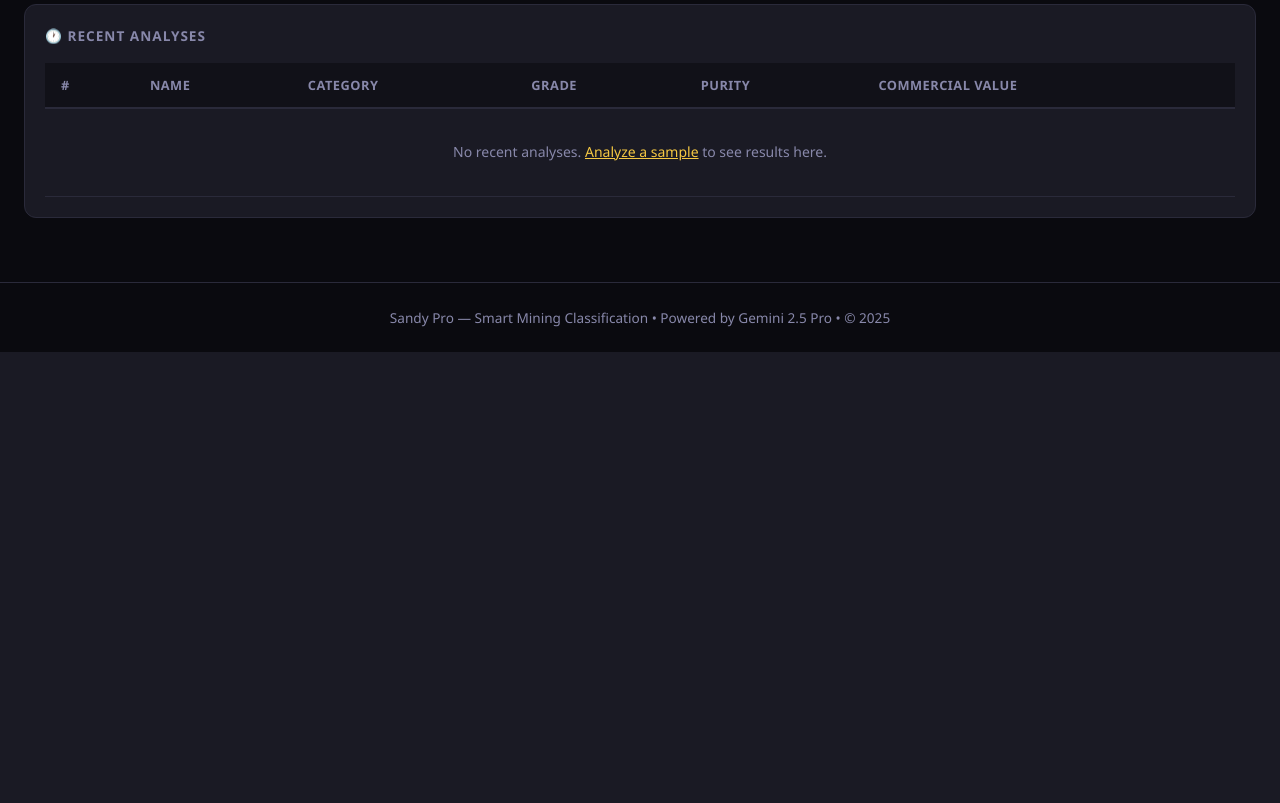
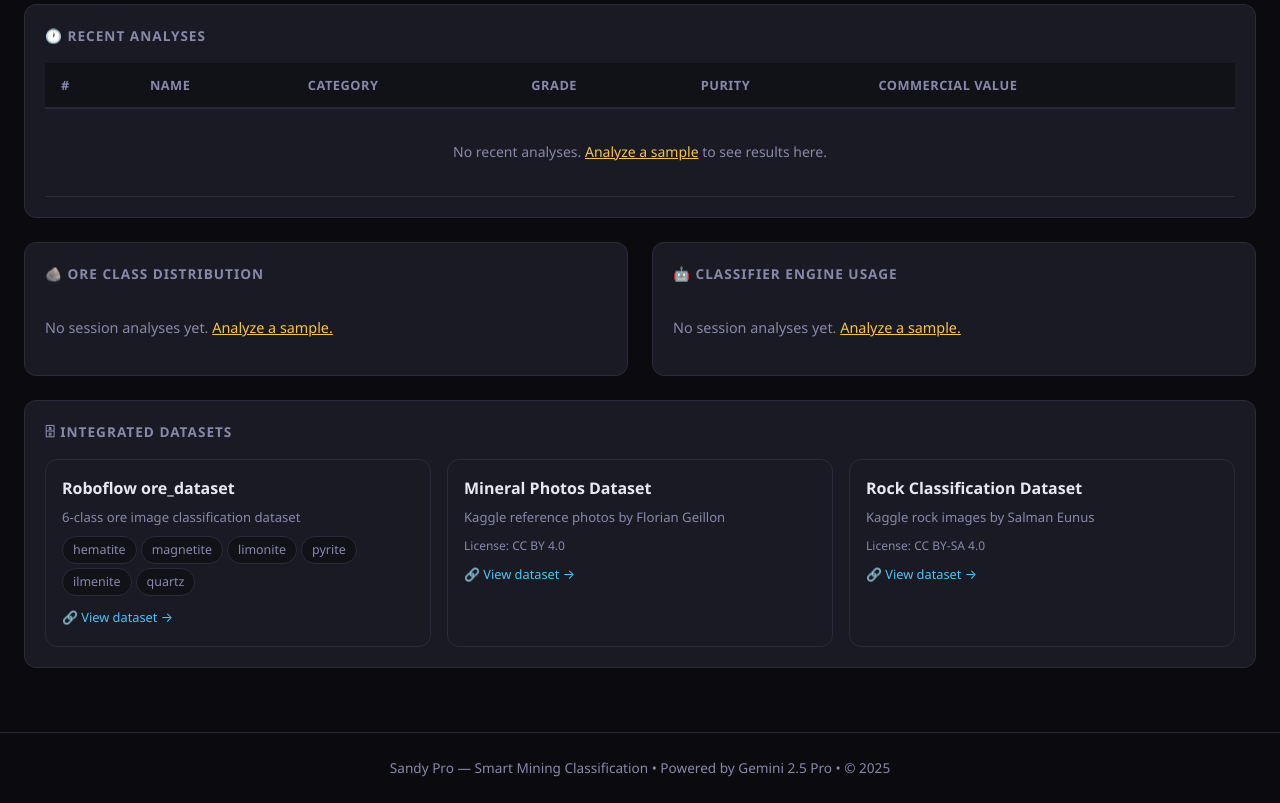
Before and after one commit to tejaslakshmangith/sandy-pro, a Flask app: page /dashboard in a window 1280 px wide. Shown: the part 1061-1864 px from the top of the page. Before the commit the page ends 1413 px from the top, so only its background shows below. Run offline with Flask 3, Linux system fonts and the light colour scheme; data that the repository does not hold is empty.

Commit message:
Implement ore classification UI, mineral metadata, dashboard stats, and reference library
Co-authored-by: tejaslakshmangith <238832907+tejaslakshmangith@users.noreply.github.com>

```diff
--- a/backend/routes/dashboard.py
+++ b/backend/routes/dashboard.py
@@ -1,4 +1,6 @@
 """Dashboard route — GET /api/dashboard/stats."""
+
+from collections import Counter
 
 from flask import Blueprint, jsonify, session
 
@@ -21,4 +23,39 @@ def stats():
     recent = session.get("analyses_history", [])
     data["recent_analyses"] = recent[-10:]  # last 10
 
+    # Ore class distribution (from Roboflow roboflow_class field)
+    ore_class_counts = Counter(
+        r.get("roboflow_class") or r.get("name", "unknown")
+        for r in recent
+    )
+    data["ore_class_distribution"] = dict(ore_class_counts)
+
+    # Classifier source distribution
+    source_counts = Counter(
+        r.get("classifier_source", "unknown") for r in recent
+    )
+    data["classifier_source_distribution"] = dict(source_counts)
+
+    # Integrated dataset sources
+    data["dataset_sources"] = [
+        {
+            "name": "Roboflow ore_dataset",
+            "description": "6-class ore image classification dataset",
+            "url": "https://universe.roboflow.com/",
+            "classes": ["hematite", "magnetite", "limonite", "pyrite", "ilmenite", "quartz"],
+        },
+        {
+            "name": "Mineral Photos Dataset",
+            "description": "Kaggle reference photos by Florian Geillon",
+            "url": "https://www.kaggle.com/datasets/floriangeillon/mineral-photos",
+            "license": "CC BY 4.0",
+        },
+        {
+            "name": "Rock Classification Dataset",
+            "description": "Kaggle rock images by Salman Eunus",
+            "url": "https://www.kaggle.com/datasets/salmaneunus/rock-classification",
+            "license": "CC BY-SA 4.0",
+        },
+    ]
+
     return jsonify(data)
--- a/static/js/dashboard.js
+++ b/static/js/dashboard.js
@@ -128,12 +128,77 @@
         tbody.innerHTML = recent.map((r, i) => `
           <tr>
             <td>${i + 1}</td>
-            <td>${r.specific_name || '—'}</td>
+            <td>${r.name || r.specific_name || '—'}</td>
             <td><span class="badge badge-${(r.category||'').toLowerCase()}">${r.category || '—'}</span></td>
             <td style="color:${GRADE_COLORS[(r.quality_grade||'').toUpperCase()]||'#888'};font-weight:700;">${r.quality_grade || '—'}</td>
             <td>${r.purity_percentage != null ? parseFloat(r.purity_percentage).toFixed(1) + '%' : '—'}</td>
             <td>${r.commercial_value || '—'}</td>
           </tr>
+        `).join('');
+      }
+
+      // Ore class distribution chart
+      const oreClassDist = data.ore_class_distribution || {};
+      if (Object.keys(oreClassDist).length) {
+        el('ore-class-empty').style.display = 'none';
+        el('ore-class-chart-wrap').style.display = 'block';
+        const oreColors = ['#ff6b35','#4fc3f7','#f5c842','#00ff88','#cc2200','#ff8800'];
+        new Chart(el('chart-ore-class'), {
+          type: 'doughnut',
+          data: {
+            labels: Object.keys(oreClassDist).map(k => k.charAt(0).toUpperCase() + k.slice(1)),
+            datasets: [{
+              data: Object.values(oreClassDist),
+              backgroundColor: Object.keys(oreClassDist).map((_, i) => oreColors[i % oreColors.length]),
+              borderColor: '#1a1a24',
+              borderWidth: 3,
+            }],
+          },
+          options: {
+            responsive: true,
+            maintainAspectRatio: false,
+            plugins: { legend: { position: 'right', labels: { padding: 16, font: { size: 12 } } } },
+          },
+        });
+      }
+
+      // Classifier engine usage chart
+      const engineDist = data.classifier_source_distribution || {};
+      if (Object.keys(engineDist).length) {
+        el('engine-empty').style.display = 'none';
+        el('engine-chart-wrap').style.display = 'block';
+        const engineLabels = { roboflow: '🤖 Roboflow', gemini: '✨ Gemini AI', ml_fallback: '🔬 ML Model', unknown: '❓ Unknown' };
+        const engineColors = { roboflow: '#4fc3f7', gemini: '#f5c842', ml_fallback: '#ff6b35', unknown: '#888' };
+        new Chart(el('chart-engine'), {
+          type: 'doughnut',
+          data: {
+            labels: Object.keys(engineDist).map(k => engineLabels[k] || k),
+            datasets: [{
+              data: Object.values(engineDist),
+              backgroundColor: Object.keys(engineDist).map(k => engineColors[k] || '#888'),
+              borderColor: '#1a1a24',
+              borderWidth: 3,
+            }],
+          },
+          options: {
+            responsive: true,
+            maintainAspectRatio: false,
+            plugins: { legend: { position: 'right', labels: { padding: 16, font: { size: 12 } } } },
+          },
+        });
+      }
+
+      // Integrated dataset sources
+      const sources = data.dataset_sources || [];
+      if (sources.length) {
+        el('dataset-sources-grid').innerHTML = sources.map(s => `
+          <div class="card" style="padding:1rem;">
+            <div style="font-weight:700;color:var(--text-primary);margin-bottom:0.35rem;">${s.name}</div>
+            <div style="font-size:0.82rem;color:var(--text-muted);margin-bottom:0.5rem;">${s.description || ''}</div>
+            ${s.classes ? `<div style="display:flex;flex-wrap:wrap;gap:4px;margin-bottom:0.5rem;">${s.classes.map(c=>`<span class="tag">${c}</span>`).join('')}</div>` : ''}
+            ${s.license ? `<div style="font-size:0.75rem;color:var(--text-muted);margin-bottom:0.35rem;">License: ${s.license}</div>` : ''}
+            <a href="${s.url}" target="_blank" rel="noopener" style="font-size:0.8rem;color:var(--accent-blue);text-decoration:none;">🔗 View dataset →</a>
+          </div>
         `).join('');
       }
 
--- a/templates/dashboard.html
+++ b/templates/dashboard.html
@@ -80,6 +80,26 @@
       </table>
     </div>
   </div>
+
+  <!-- Ore classification & classifier engine row -->
+  <div class="charts-grid">
+    <div class="chart-card">
+      <div class="chart-title">🪨 Ore Class Distribution</div>
+      <div id="ore-class-empty" style="color:var(--text-muted);font-size:0.9rem;padding:1rem 0;">No session analyses yet. <a href="/" style="color:var(--accent-gold);">Analyze a sample.</a></div>
+      <div class="chart-container" id="ore-class-chart-wrap" style="display:none;"><canvas id="chart-ore-class"></canvas></div>
+    </div>
+    <div class="chart-card">
+      <div class="chart-title">🤖 Classifier Engine Usage</div>
+      <div id="engine-empty" style="color:var(--text-muted);font-size:0.9rem;padding:1rem 0;">No session analyses yet. <a href="/" style="color:var(--accent-gold);">Analyze a sample.</a></div>
+      <div class="chart-container" id="engine-chart-wrap" style="display:none;"><canvas id="chart-engine"></canvas></div>
+    </div>
+  </div>
+
+  <!-- Integrated Datasets card -->
+  <div class="recent-table-card">
+    <div class="chart-title">🗄 Integrated Datasets</div>
+    <div id="dataset-sources-grid" style="display:grid;grid-template-columns:repeat(auto-fit,minmax(260px,1fr));gap:1rem;margin-top:0.75rem;"></div>
+  </div>
 </div>
 {% endblock %}
 
```
Also changed, not shown: backend/routes/classify.py (+7 -1 lines), backend/routes/dataset.py (+11 -0 lines), data/kaggle_minerals_meta.json (added, +30 -0 lines), static/js/dataset.js (+92 -0 lines), static/js/result.js (+44 -5 lines), templates/dataset.html (+31 -0 lines), templates/result.html (+11 -1 lines).
